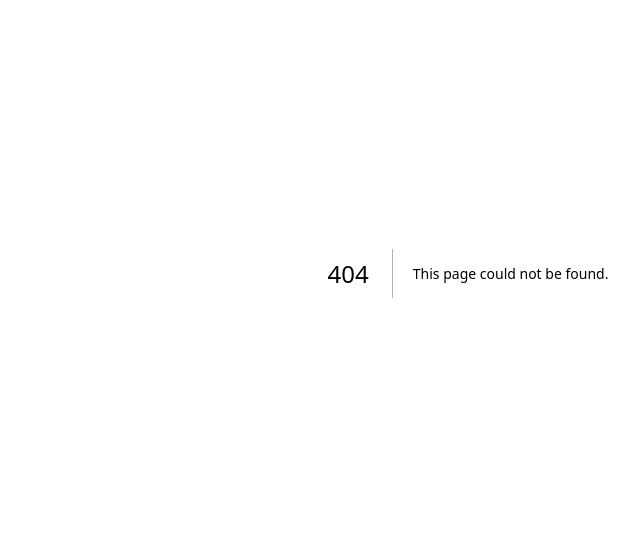
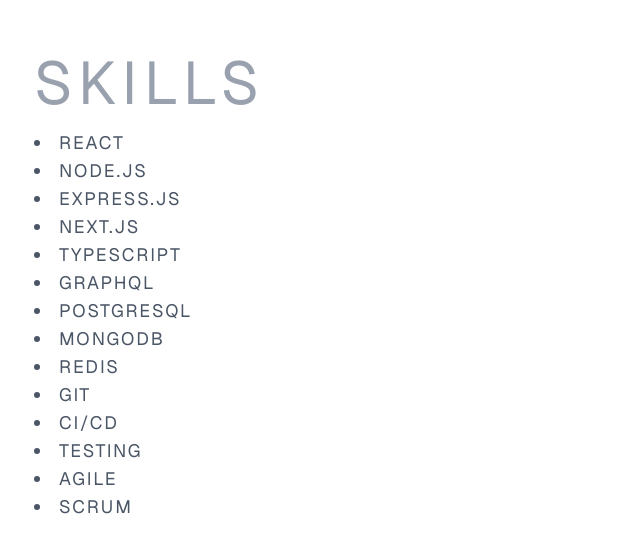
Before and after one commit to sarabs3/sarab.dev, a Next.js app: page /skills in a window 1280 px wide. Before the commit this address had no page. Shown: the part 127-680 px from the top of the page, without its empty margins (172-812 px from the left). Built offline with nearby package versions, Linux system fonts and the light colour scheme.

Commit message:
Skills Page with list of skills

```diff
--- /dev/null
+++ b/src/app/skills/page.tsx
@@ -0,0 +1,59 @@
+import Nav from "@/components/nav";
+import Link from "next/link";
+
+export default function Skills() {
+  return (
+    <div className="grid grid-rows-[20px_1fr_20px] items-center justify-items-center min-h-screen p-8 pb-20 gap-16 sm:p-20 font-[family-name:var(--font-geist-sans)]">
+    <Nav />
+      <main className="flex flex-row gap-8 row-start-2 items-center sm:items-start container w-[900px]">
+        <div className="flex gap-4 flex-col p-4 w-[300px] rounded-xl">
+        <h1 className="text-gray-400 text-6xl uppercase tracking-widest">Skills</h1>
+            <ul className="list-disc list-inside">
+                <li className="text-gray-600 text-lg uppercase tracking-widest">
+                    <Link href="/skills/react">React</Link>
+                </li>
+                <li className="text-gray-600 text-lg uppercase tracking-widest">
+                    <Link href="/skills/nodejs">Node.js</Link>
+                </li>
+                <li className="text-gray-600 text-lg uppercase tracking-widest">
+                    <Link href="/skills/expressjs">Express.js</Link>
+                </li>
+                <li className="text-gray-600 text-lg uppercase tracking-widest">
+                    <Link href="/skills/nextjs">Next.js</Link>
+                </li>
+                <li className="text-gray-600 text-lg uppercase tracking-widest">
+                    <Link href="/skills/typescript">Typescript</Link>
+                </li>
+                <li className="text-gray-600 text-lg uppercase tracking-widest">
+                    <Link href="/skills/graphql">GraphQL</Link>
+                </li>
+                <li className="text-gray-600 text-lg uppercase tracking-widest">
+                    <Link href="/skills/postgres">PostgreSQL</Link>
+                </li>
+                <li className="text-gray-600 text-lg uppercase tracking-widest">
+                    <Link href="/skills/mongodb">MongoDB</Link>
+                </li>
+                <li className="text-gray-600 text-lg uppercase tracking-widest">
+                    <Link href="/skills/redis">Redis</Link>
+                </li>
+                <li className="text-gray-600 text-lg uppercase tracking-widest">
+                    <Link href="/skills/git">Git</Link>
+                </li>
+                <li className="text-gray-600 text-lg uppercase tracking-widest">
+                    <Link href="/skills/ci">CI/CD</Link>
+                </li>
+                <li className="text-gray-600 text-lg uppercase tracking-widest">
+                    <Link href="/skills/testing">Testing</Link>
+                </li>
+                <li className="text-gray-600 text-lg uppercase tracking-widest">
+                    <Link href="/skills/agile">Agile</Link>
+                </li>
+                <li className="text-gray-600 text-lg uppercase tracking-widest">
+                    <Link href="/skills/scrum">Scrum</Link>
+                </li>
+            </ul>
+        </div>
+      </main>
+    </div>
+  );
+}
```
